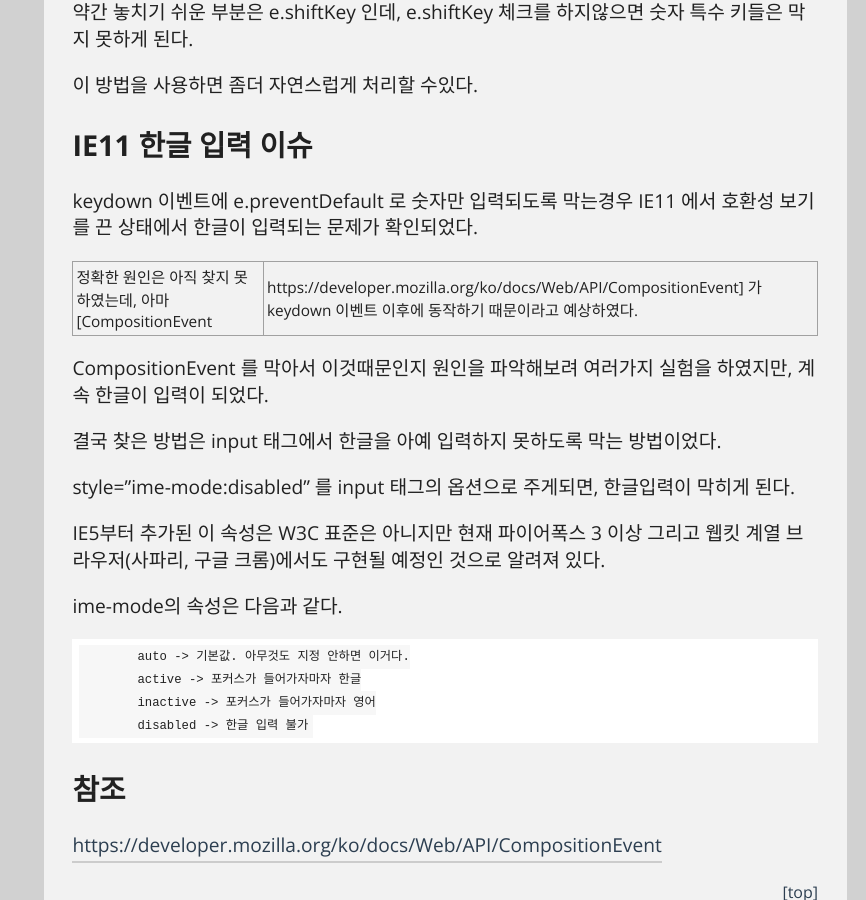
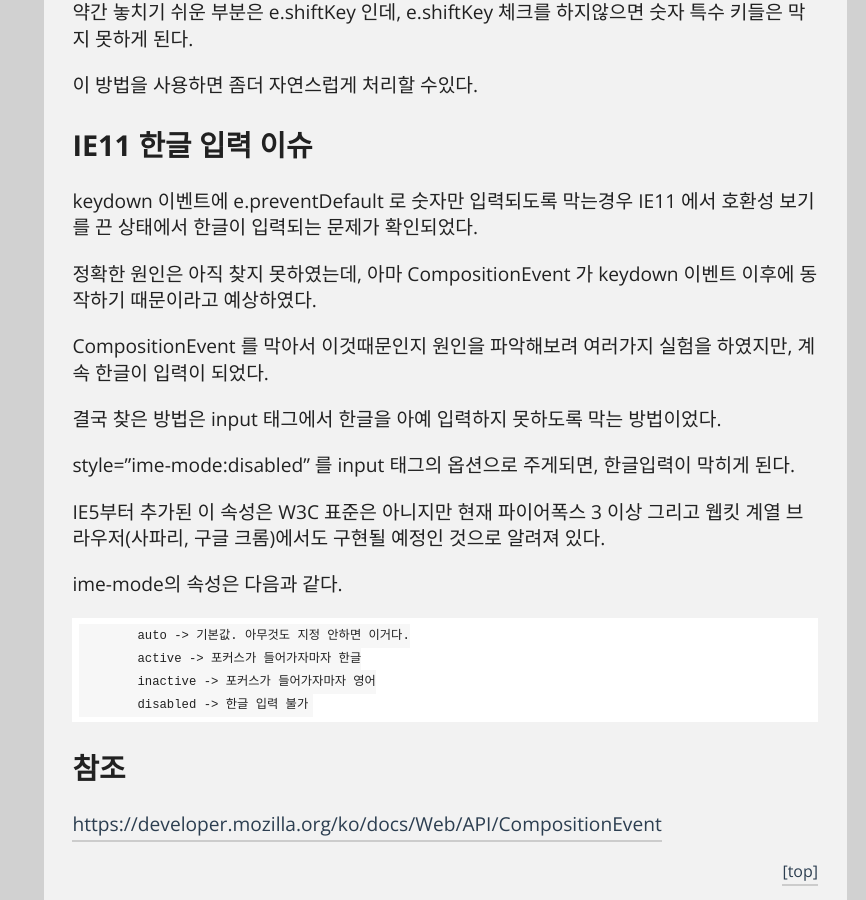
Before and after one commit to kdsr2z0/kdsr2z0.github.io, a Jekyll site: the page built from _posts/2015-04-27-javascript_onlyNum.md, in a window 1280 px wide and 900 px high, scrolled down 1486 px. Shown: the whole window, without its empty margins (414-1280 px from the left). Built offline with Jekyll 4.4.1, drawn with Linux system fonts in a browser that asks for light colours; Markdown is read by kramdown in place of the engine named in the settings; comment, search, counter and statistics services are not loaded; some of the changed lines change nothing that is shown.

Commit message:
포스트 수정

```diff
--- a/_posts/2015-04-27-javascript_onlyNum.md
+++ b/_posts/2015-04-27-javascript_onlyNum.md
@@ -66,7 +66,7 @@ IE11 한글 입력 이슈
 ----------------
 keydown 이벤트에 e.preventDefault 로 숫자만 입력되도록 막는경우 IE11 에서 호환성 보기를 끈 상태에서 한글이 입력되는 문제가 확인되었다.
 
-정확한 원인은 아직 찾지 못하였는데, 아마 [CompositionEvent|https://developer.mozilla.org/ko/docs/Web/API/CompositionEvent] 가 keydown 이벤트 이후에 동작하기 때문이라고 예상하였다.
+정확한 원인은 아직 찾지 못하였는데, 아마 CompositionEvent 가 keydown 이벤트 이후에 동작하기 때문이라고 예상하였다.
 
 CompositionEvent 를 막아서 이것때문인지 원인을 파악해보려 여러가지 실험을 하였지만, 계속 한글이 입력이 되었다.
 
```
